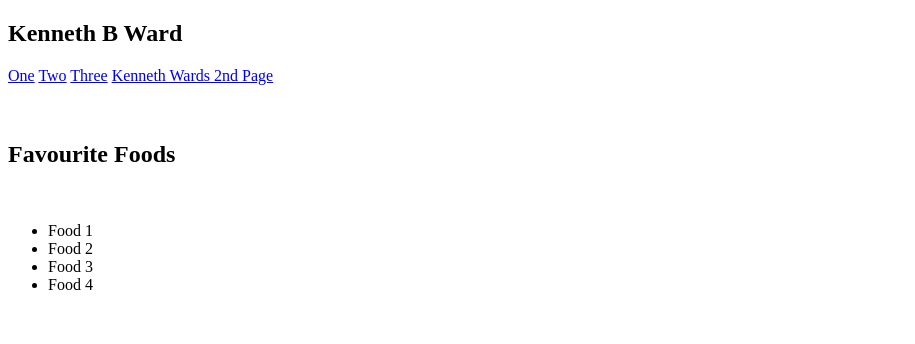
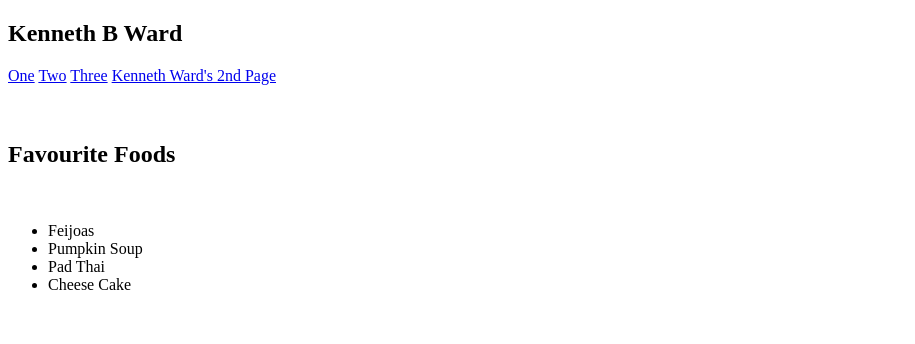
Before and after one commit to K3WARD/Introduction-to-HTML5, a plain HTML site: page index.html in a window 1280 px wide. Shown: the top 344 px of the page, without its empty margins (0-915 px from the left). Drawn offline with Linux system fonts and the light colour scheme.

Commit message:
Almost there

```diff
--- a/index.html
+++ b/index.html
@@ -13,7 +13,7 @@
             <a href="#One">One</a>
             <a href="#Two">Two</a>
             <a href="#Three">Three</a>
-            <a href="pagetwo.html">Kenneth Wards 2nd Page</a>
+            <a href="pagetwo.html">Kenneth Ward's 2nd Page</a>
     </nav>
         <br>
 
@@ -24,10 +24,10 @@
             <h2>Favourite Foods</h2>
             <br>
             <ul>
-                <li>Food 1</li>
-                <li>Food 2</li>
-                <li>Food 3</li>
-                <li>Food 4</li>
+                <li>Feijoas</li>
+                <li>Pumpkin Soup</li>
+                <li>Pad Thai</li>
+                <li>Cheese Cake</li>
             </ul>
             <br>
         </section>
```
Also changed, not shown: pagetwo.html (+1 -1 lines).
